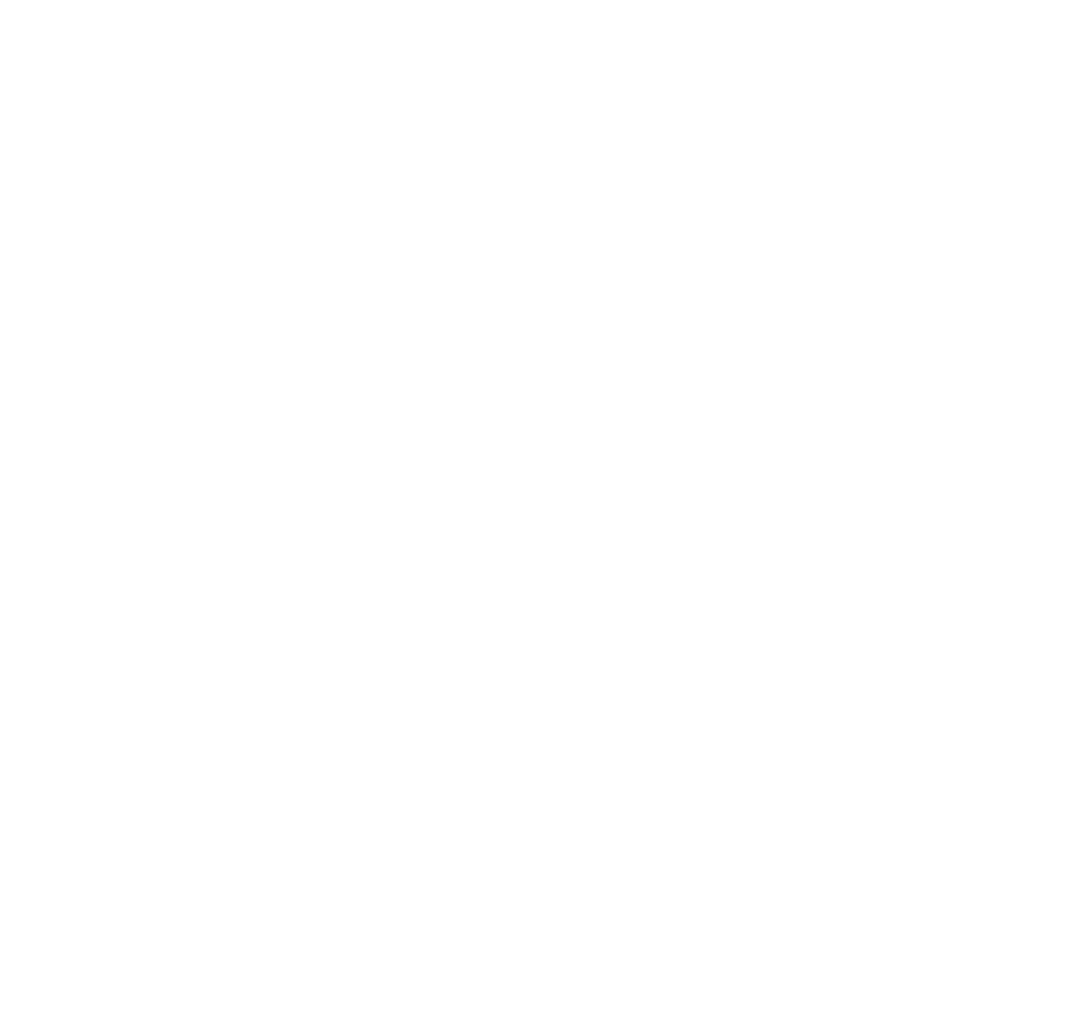
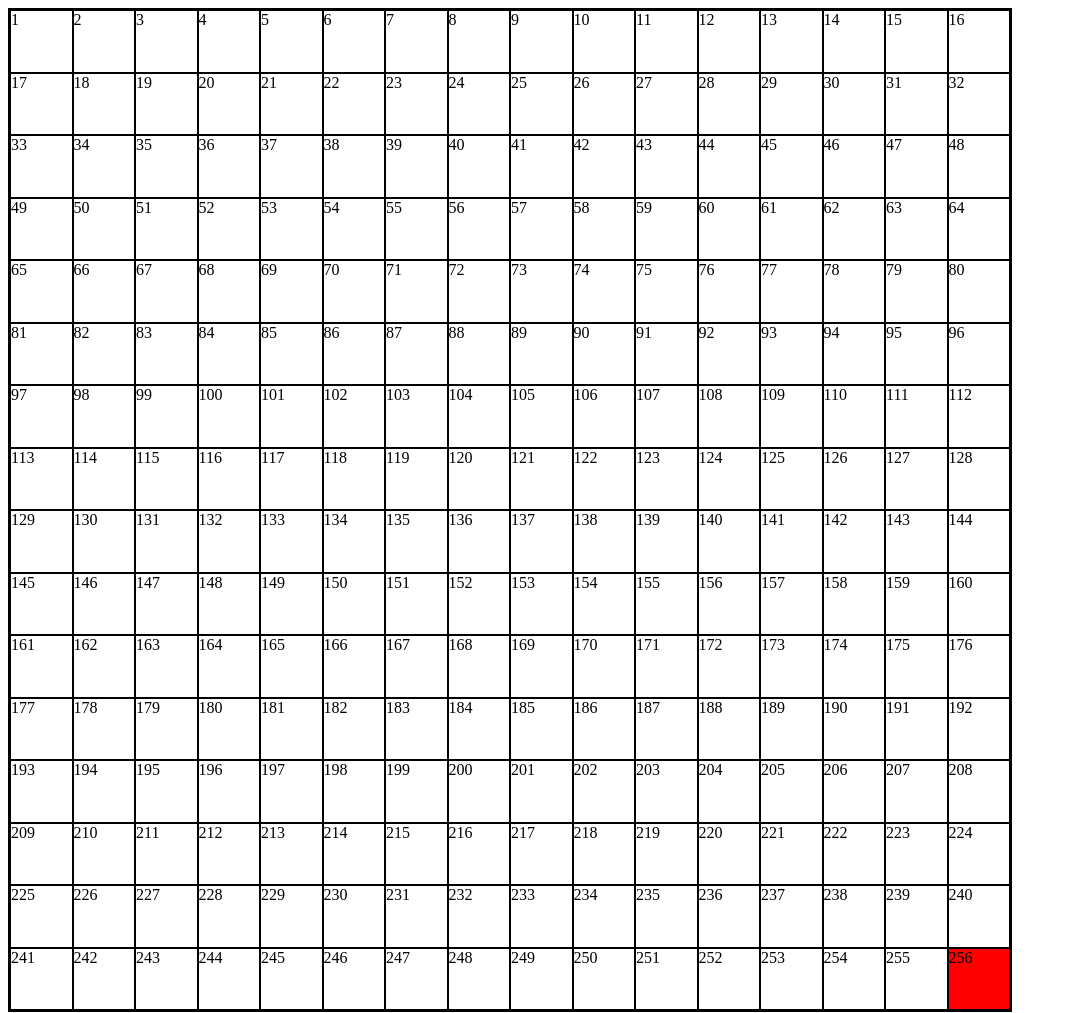
Before and after one commit to xRedRope/etch-a-sketch, a plain HTML site: page index.html in a window 1280 px wide. Shown: the whole page, without its empty margins (0-1067 px from the left). Before the commit the page ends 800 px from the top, so only its background shows below. Drawn offline with Linux system fonts and the light colour scheme.

Commit message:
created the evtlistnr to change color when hover

```diff
--- a/index.html
+++ b/index.html
@@ -2,7 +2,6 @@
 <html>
     <head>
         <link rel="stylesheet" href="style.css" type="text/css">
-        <link rel="stylesheet" href="main.js" type="text/javascript">
     </head>
     <body>
         <main>
@@ -10,3 +9,5 @@
         </main>
     </body>
 </html>
+
+<script src="main.js"></script>
--- /dev/null
+++ b/main.js
@@ -0,0 +1,27 @@
+const number = 256;
+const myGrid = document.querySelector(".grid");
+
+for (let i = 1; i <= number; i++){
+    const myGridDiv = document.createElement("div");
+    myGridDiv.textContent = i;
+    myGridDiv.classList.add("box");
+    myGridDiv.setAttribute("id", i);
+    myGrid.appendChild(myGridDiv);
+}
+
+const myDiv = document.querySelectorAll(".box");
+
+//const test = document.querySelector("#5");
+//test.addEventListener('onclick', () => {
+//    alert(test.id);
+//});
+
+myDiv[number-1].style.backgroundColor = "red";
+myDiv.forEach((div) => {
+    div.addEventListener('mouseenter', (e) => {
+        e.target.style.backgroundColor = "blue";
+    });
+});
+myDiv.addEventListener("mouseenter", function(e){
+    e.target.style.backgroundColor = "blue";
+});
--- a/style.css
+++ b/style.css
@@ -0,0 +1,14 @@
+
+.grid{
+    display : grid;
+    grid-template-columns: repeat(16, 1fr);
+    grid-template-rows: repeat(16, 1fr);
+    border : 2px solid black;
+    height : 1000px;
+    width: 1000px;
+}
+
+.box{
+    border : 1px solid black;
+
+}
```
